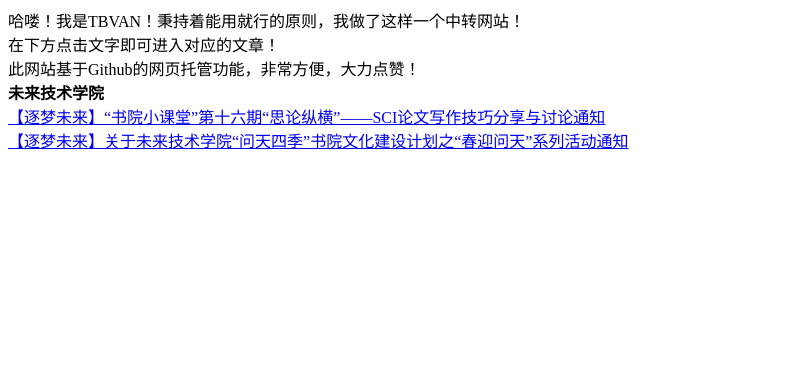
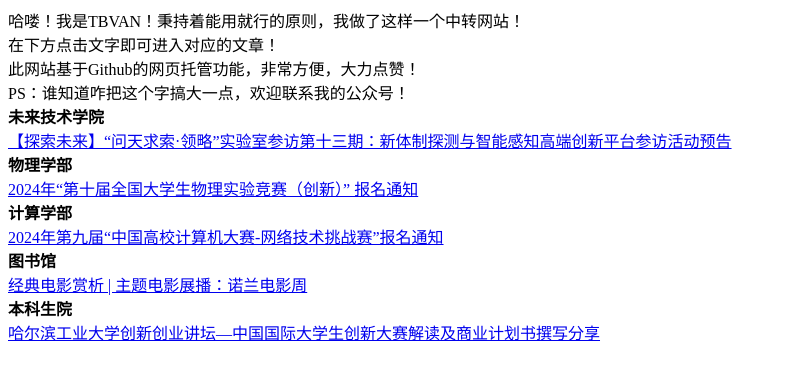
Before and after one commit to vodric/tbvan1.github.io, a plain HTML site: page index.html in a window 1280 px wide. Shown: the whole page, without its empty margins (0-785 px from the left). Drawn offline with Linux system fonts and the light colour scheme.

Commit message:
Update index.html

```diff
--- a/index.html
+++ b/index.html
@@ -1 +1 @@
-<html><head><meta charset='utf-8'><title>我的网页 - htmlpage.cn</title></head><body><body id="i52t"><div id="ibmj6" class="c8911"></div><div id="igun" class="c8241">哈喽！我是TBVAN！秉持着能用就行的原则，我做了这样一个中转网站！<br/>在下方点击文字即可进入对应的文章！<br/>此网站基于Github的网页托管功能，非常方便，大力点赞！</div><b class="c8997">未来技术学院</b><div class="htmlpage-row"><div class="htmlpage-cell"><a href="http://today.hit.edu.cn/article/2024/03/21/111357" class="c1717">【逐梦未来】“书院小课堂”第十六期“思论纵横”——SCI论文写作技巧分享与讨论通知<br/></a></div></div><div class="htmlpage-row"><div class="htmlpage-cell"><a href="http://today.hit.edu.cn/article/2024/03/21/111358" class="c1717">【逐梦未来】关于未来技术学院“问天四季”书院文化建设计划之“春迎问天”系列活动通知<br/></a></div></div><div class="htmlpage-row"></div></div></body></html>
+<html><head><meta charset='utf-8'><title>我的网页 - htmlpage.cn</title></head><body><body id="i52t"><div id="igun" class="c8241">哈喽！我是TBVAN！秉持着能用就行的原则，我做了这样一个中转网站！<br/>在下方点击文字即可进入对应的文章！<br/>此网站基于Github的网页托管功能，非常方便，大力点赞！<br/>PS：谁知道咋把这个字搞大一点，欢迎联系我的公众号！</div><b class="c8997">未来技术学院</b><div class="htmlpage-row"><div class="htmlpage-cell"><a href="http://today.hit.edu.cn/article/2024/03/22/111418" class="c1717">【探索未来】“问天求索·领略”实验室参访第十三期：新体制探测与智能感知高端创新平台参访活动预告<br/></a></div></div><div class="htmlpage-row"></div><div class="htmlpage-row"></div><b class="c8997">物理学部</b><div class="htmlpage-row"><div class="htmlpage-cell"><a href="http://today.hit.edu.cn/article/2024/03/22/111405" class="c1717">2024年“第十届全国大学生物理实验竞赛（创新）” 报名通知<br/></a><div id="ibmj6" class="c8911"></div></div></div><b class="c8997">计算学部</b><div class="htmlpage-row"><div class="htmlpage-cell"><a href="http://today.hit.edu.cn/article/2024/03/22/111396" class="c1717">2024年第九届“中国高校计算机大赛-网络技术挑战赛”报名通知<br/></a></div></div><b class="c8997">图书馆</b><div class="htmlpage-row"><div class="htmlpage-cell"><a href="http://today.hit.edu.cn/article/2024/03/22/111385" class="c1717">经典电影赏析 | 主题电影展播：诺兰电影周<br/></a></div></div><b class="c8997">本科生院</b><div class="htmlpage-row"><div class="htmlpage-cell"><a href="http://today.hit.edu.cn/article/2024/03/21/111382" class="c1717">哈尔滨工业大学创新创业讲坛—中国国际大学生创新大赛解读及商业计划书撰写分享<br/></a></div></div></div></body></html>
```
